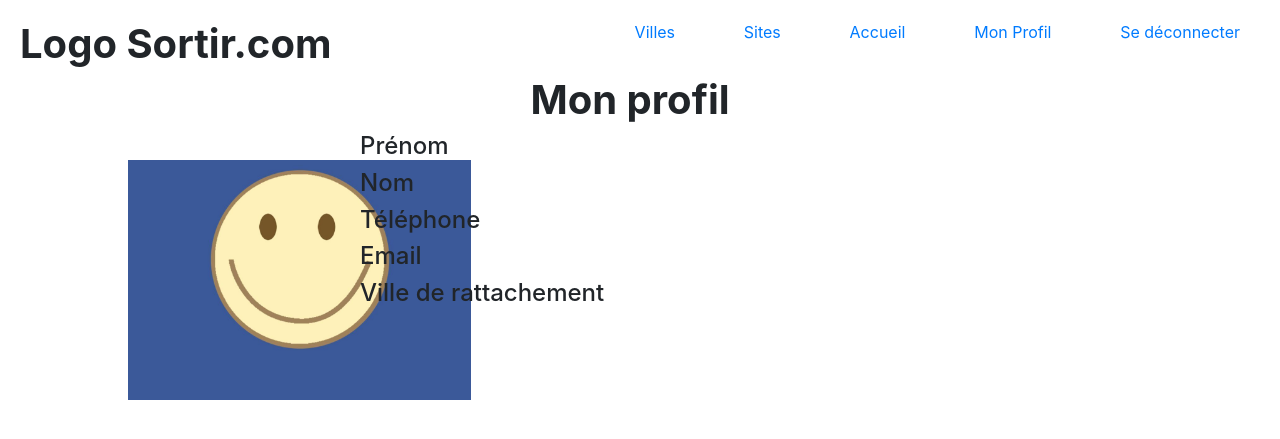
After one commit to Sentakukii/Sortir, a Symfony app: template projetSortir/templates/profil/displayProfil.html.twig in a window 1280 px wide. The commit adds this page. Shown: the top 439 px of the page. Run offline with Twig, Linux system fonts and the light colour scheme; the template is opened without the code that fills it, so the values that code supplies are empty; some libraries are stand-ins or nearby versions.

Commit message:
add user profil page

```diff
--- a/projetSortir/src/Entity/User.php
+++ b/projetSortir/src/Entity/User.php
@@ -62,8 +62,6 @@ class User implements UserInterface
      * @ORM\JoinColumn(nullable=false)
      */
     private $site;
-
-
 
     /**
      * @ORM\ManyToMany(targetEntity="App\Entity\Event", inversedBy="usersList")
--- a/projetSortir/templates/home/index.html.twig
+++ b/projetSortir/templates/home/index.html.twig
@@ -91,7 +91,9 @@
                             <div id="cross_menu_{{ event.getId() }}" class="cross hide"></div>
                         {% endif %}
                     </td>
-                    <td>{{ event.getOrganizer() }}</td>
+                    <td>
+                        <a href="{{ path('displayProfil') }}?organizerId={{ event.getOrganizer().getId() }}">{{ event.getOrganizer() }}</a>
+                    </td>
                     <td>
                         {% if event in app.user.eventsOrganized and event.state == 'Créée'%}
                             <a href="{{ path('eventEdit') }}?eventId={{ event.id }}">Modifier</a>
@@ -119,7 +121,6 @@
         </table>
     </div>
     <button class="btn btn-primary" onclick="window.location='{{ path('eventCreate') }}';">Créer une sortie</button>
-
 {% endblock %}
 
 {% block javascripts %} <script src=" {{ asset('js/home.js') }} " ></script> {% endblock %}
--- /dev/null
+++ b/projetSortir/templates/profil/displayProfil.html.twig
@@ -0,0 +1,40 @@
+{% extends 'base.html.twig' %}
+
+{% block title %}Hello ProfilController!{% endblock %}
+
+{% block body %}
+    <div>
+        <img src="{{ asset('/img/default_profil.jpg') }}" class="img-fluid image_profile">
+    </div>
+
+    <div class="container">
+        <div class="row justify-content-center">
+            <h1>Mon profil</h1>
+        </div>
+
+        <div class="row justify-content-center">
+            <div class="col-md-3">
+                <h4>Prénom</h4>
+                <h4>Nom</h4>
+                <h4>Téléphone</h4>
+                <h4>Email</h4>
+                <h4>Ville de rattachement</h4>
+            </div>
+            <div class="col-md-3">
+                <h4>{{ user.firstName }}</h4>
+                <h4>{{ user.name }}</h4>
+                <h4>
+                    {% if user.phone != null  %}
+                        {{ user.phone }}
+                    {% else %}
+                        <br>
+                    {% endif %}
+                </h4>
+                <h4>{{ user.email }}</h4>
+                <h4>{{ user.site }}</h4>
+            </div>
+        </div>
+    </div>
+
+
+{% endblock %}
--- a/projetSortir/templates/profil/index.html.twig
+++ b/projetSortir/templates/profil/index.html.twig
@@ -12,9 +12,6 @@
         </div>
 
         <div class="row justify-content-center">
-            {#<div class="col-md-3">
-
-            </div>#}
             <div class="col-md-5">
                 {{ form_start(profilForm) }}
 
@@ -26,5 +23,4 @@
             </div>
         </div>
     </div>
-
 {% endblock %}
```
Also changed, not shown: projetSortir/src/Controller/ProfilController.php (+13 -0 lines).
